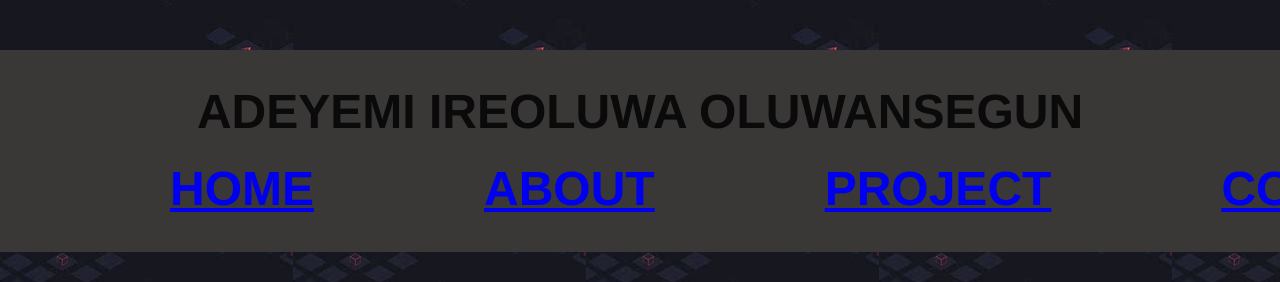
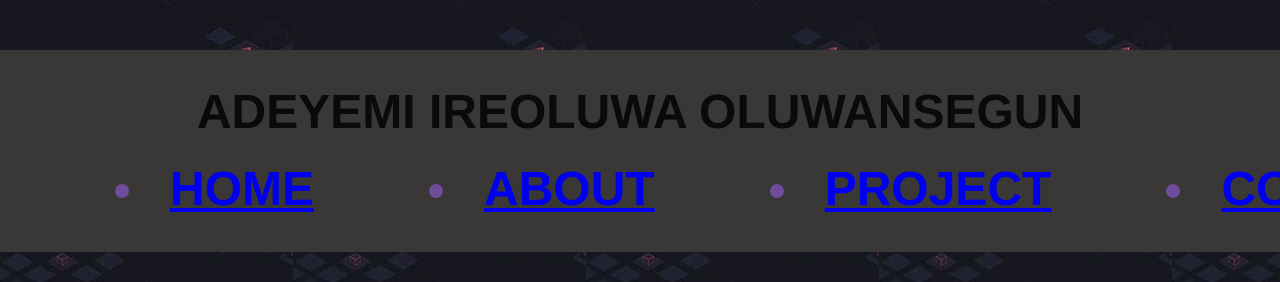
Before and after one commit to IREX234/my-own-2, a plain HTML site: page index.html in a window 1280 px wide. Shown: the top 282 px of the page. Drawn offline with Linux system fonts and the light colour scheme; files whose address does not match are found by name.

Commit message:
Add files via upload

```diff
--- a/style.css
+++ b/style.css
@@ -27,11 +27,10 @@ header h1 {
 
 }
 
-nav ul {
-    list-style: none;
-    display: flex;
-    padding: 0;
-    text-decoration: none;
+nav ul  {
+     display: flex;
+      padding: 0;
+      text-decoration: none;
 }
 
 nav ul li {
```
